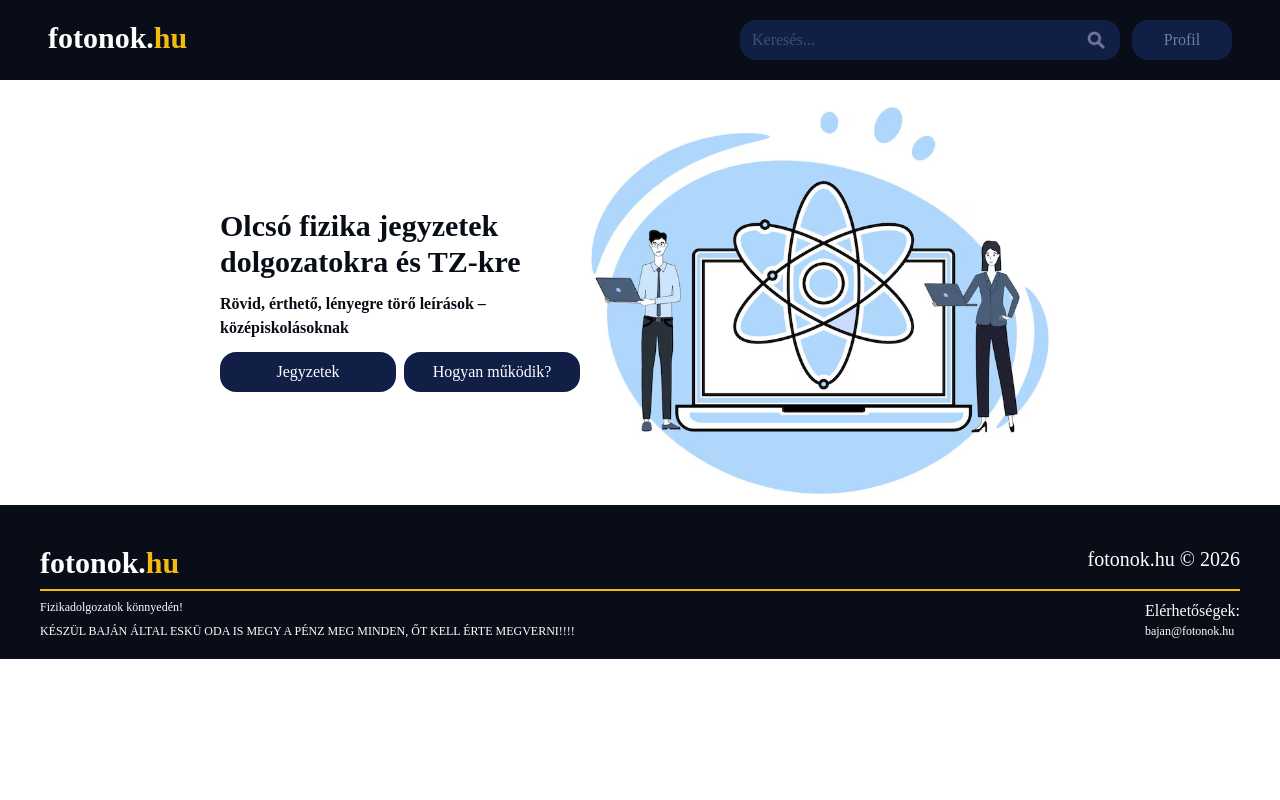
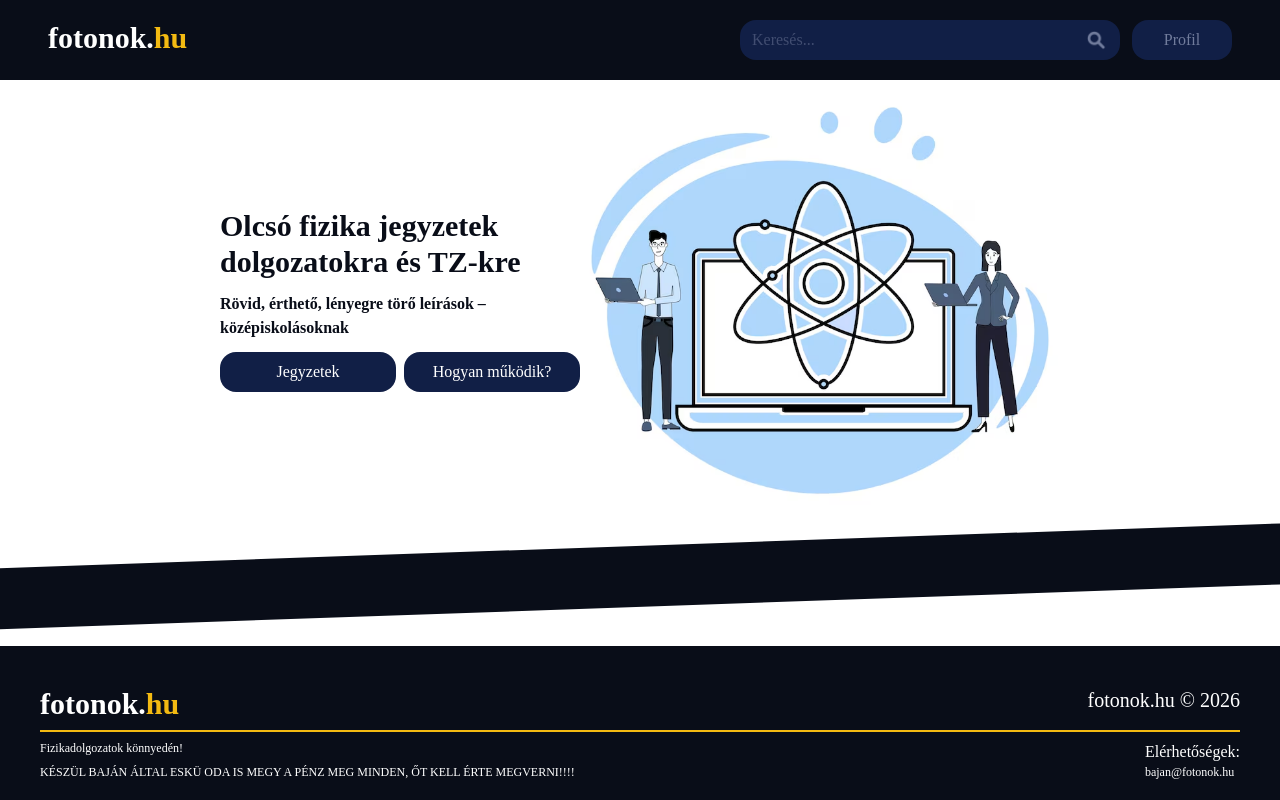
Before and after one commit to GMPBence/fotonok.hu, a React (Vite) app: page / in a window 1280 px wide. Built offline with nearby package versions, Linux system fonts and the light colour scheme.

Commit message:
Added angled separator line

```diff
--- a/src/pages/MainPage.jsx
+++ b/src/pages/MainPage.jsx
@@ -5,7 +5,7 @@
 import LaptopImage from "../assets/images/laptop.png";
 const MainPage = () => {
   return (
-    <div className="flex flex-col  w-full h-screen">
+    <div className="flex flex-col  w-full h-screen overflow-hidden">
       <Navbar />
       <div className="w-full flex flex-row justify-between items-center px-55 mt-4">
         <div className="flex-col flex max-w-100 gap-3">
@@ -22,6 +22,7 @@
         </div>
         <img src={LaptopImage} className=" max-w-120" alt="" />
       </div>
+      <div className="bg-primary w-[110%] -ms-10 h-25 my-10 rotate-358"></div>
       <Footer />
     </div>
   );
```
